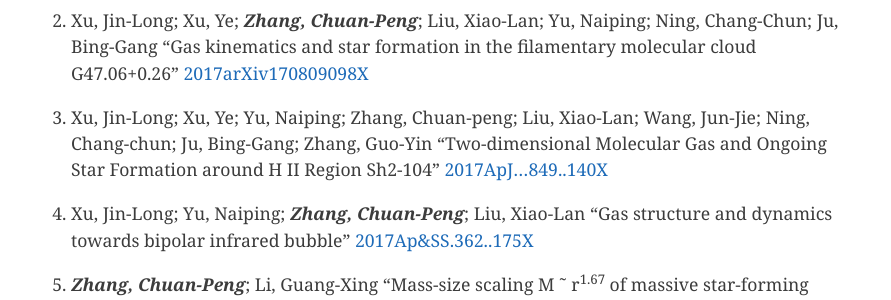
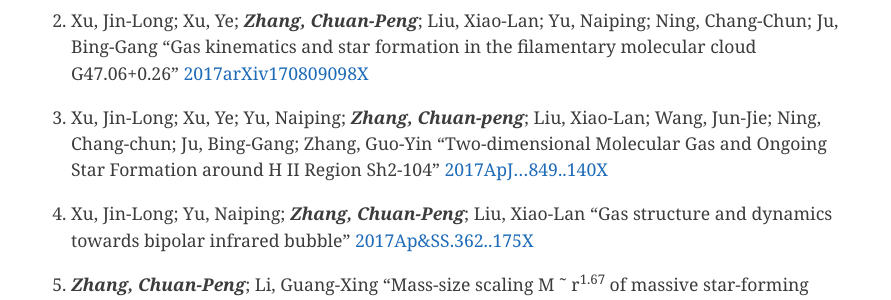
Before and after one commit to zcp521/zcp521.github.io, a Jekyll site: the page built from pub.md, in a window 1280 px wide and 900 px high, scrolled down 573 px. Shown: the part 155-455 px from the top of the window, without its empty margins (193-1084 px from the left). Built offline with Jekyll 4.4.1, drawn with Linux system fonts in a browser that asks for light colours.

Commit message:
Initial commit

```diff
--- a/pub.md
+++ b/pub.md
@@ -20,7 +20,7 @@ tagline: "My publication list"
 	[2017arXiv170809098X](http://adsabs.harvard.edu/cgi-bin/nph-data_query?bibcode=2017arXiv170809098X&db_key=PRE&link_type=ABSTRACT&high=59b7dda2b218648)
 
 
-19. Xu, Jin-Long; Xu, Ye; Yu, Naiping; Zhang, Chuan-peng; Liu, Xiao-Lan; Wang, Jun-Jie; Ning, Chang-chun; Ju, Bing-Gang; Zhang, Guo-Yin
+19. Xu, Jin-Long; Xu, Ye; Yu, Naiping; ***Zhang, Chuan-peng***; Liu, Xiao-Lan; Wang, Jun-Jie; Ning, Chang-chun; Ju, Bing-Gang; Zhang, Guo-Yin
 	"Two-dimensional Molecular Gas and Ongoing Star Formation around H II Region Sh2-104"
 	[2017ApJ...849..140X](http://adsabs.harvard.edu/cgi-bin/nph-data_query?bibcode=2017ApJ...849..140X&db_key=AST&link_type=ABSTRACT)
 
```
